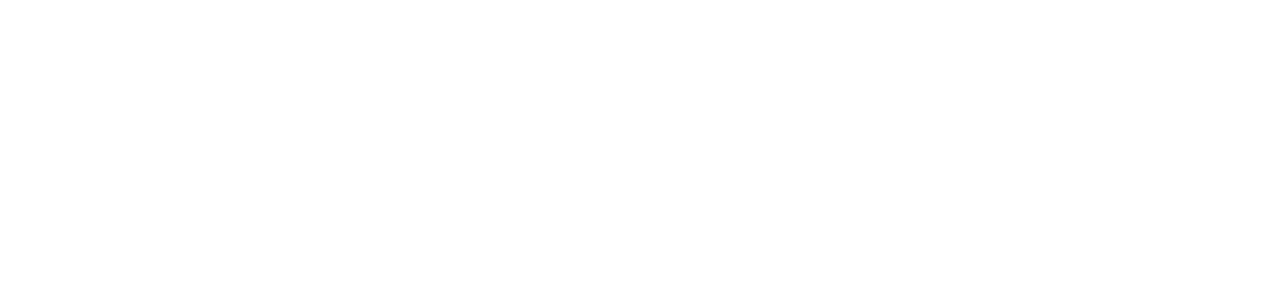
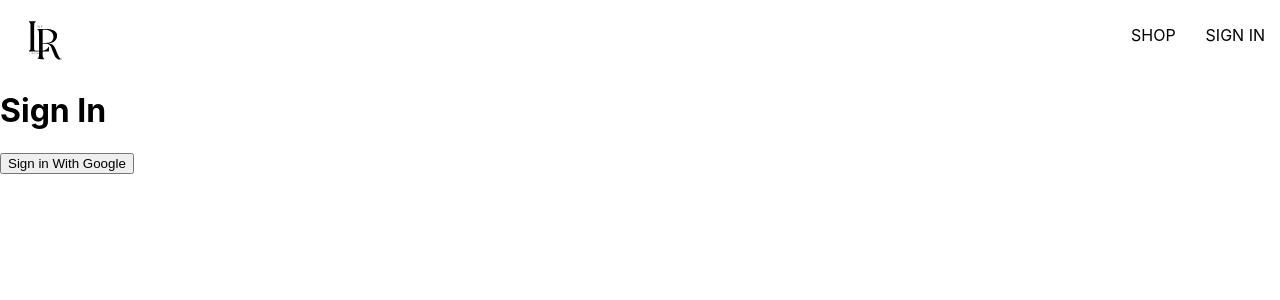
Before and after one commit to lyndonreyjb/project1, a React (Create React App) app: page /sign-in in a window 1280 px wide. Before the commit this address had no page. Shown: the top 300 px of the page. Built offline with nearby package versions, Linux system fonts and the light colour scheme.

Commit message:
added firebase library

```diff
--- a/package.json
+++ b/package.json
@@ -6,6 +6,7 @@
     "@testing-library/jest-dom": "^5.16.5",
     "@testing-library/react": "^13.4.0",
     "@testing-library/user-event": "^13.5.0",
+    "firebase": "^9.17.2",
     "react": "^18.2.0",
     "react-dom": "^18.2.0",
     "react-router-dom": "^6.8.2",
--- a/src/App.js
+++ b/src/App.js
@@ -1,6 +1,7 @@
 import Home from "./components/routes/home/home.component";
 import Navigation from "./components/routes/navigation/navigation.component";
 import { Routes, Route } from "react-router-dom";
+import SignIn from "./components/routes/sign-in/sign-in.component";
 
 const Shop = () => {
   return <h1>I am the shop page</h1>;
@@ -12,6 +13,7 @@
       <Route path="/" element={<Navigation />}>
         <Route index element={<Home />} />
         <Route path="shop" element={<Shop />} />
+        <Route path="sign-in" element={<SignIn />} />
       </Route>
     </Routes>
   );
--- a/src/components/routes/navigation/navigation.component.jsx
+++ b/src/components/routes/navigation/navigation.component.jsx
@@ -12,7 +12,10 @@
         </Link>
         <div className="link-tags">
           <Link className="nav-link-tags" to="/shop">
-            Shop
+            SHOP
+          </Link>
+          <Link className="nav-link-tags" to="/sign-in">
+            SIGN IN
           </Link>
         </div>
       </div>
--- a/src/components/routes/navigation/navigation.styles.scss
+++ b/src/components/routes/navigation/navigation.styles.scss
@@ -3,15 +3,11 @@
     width: 100%;
     display: flex;
     justify-content: space-between;
-    margin-bottom: 25px;
+    margin-bottom: 10px;
 
     .logo-link {
         height: 100%;
-        width: 70px;
-        .logo{
-            padding: 10px;
-            height: 100%;
-        }
+        padding: 10px;
     }
 
     .link-tags{
--- /dev/null
+++ b/src/components/routes/sign-in/sign-in.component.jsx
@@ -0,0 +1,17 @@
+import { signInWithGooglePopup } from "../../../utils/firebase/firebase.utils";
+import { createUserDocumentFromAuth } from "../../../utils/firebase/firebase.utils";
+const SignIn = () => {
+  const logGoogleUser = async () => {
+    const { user } = await signInWithGooglePopup();
+    const userDocRef = await createUserDocumentFromAuth(user);
+  };
+
+  return (
+    <div>
+      <h1>Sign In</h1>
+      <button onClick={logGoogleUser}>Sign in With Google</button>
+    </div>
+  );
+};
+
+export default SignIn;
--- /dev/null
+++ b/src/utils/firebase/firebase.utils.js
@@ -0,0 +1,54 @@
+// Import the functions you need from the SDKs you need
+import { initializeApp } from "firebase/app";
+import {
+  getAuth,
+  signInWithRedirect,
+  signInWithPopup,
+  GoogleAuthProvider,
+} from "firebase/auth";
+import { getFirestore, doc, getDoc, setDoc } from "firebase/firestore";
+//import { getFirestore, doc, getDoc, setDoc } from "firebase/firestore";
+// Your web app's Firebase configuration
+const firebaseConfig = {
+  apiKey: "AIzaSyCWhKlo7kwPVhASQbSe6gAPncf5VFF1Q_Q",
+  authDomain: "ecommerce-site-87ea0.firebaseapp.com",
+  projectId: "ecommerce-site-87ea0",
+  storageBucket: "ecommerce-site-87ea0.appspot.com",
+  messagingSenderId: "172323071644",
+  appId: "1:172323071644:web:17ce7ae0f76a3e4988ef59",
+};
+
+const firebaseApp = initializeApp(firebaseConfig);
+
+const provider = new GoogleAuthProvider();
+
+provider.setCustomParameters({
+  prompt: "select_account",
+});
+
+export const auth = getAuth();
+export const signInWithGooglePopup = () => signInWithPopup(auth, provider);
+
+export const db = getFirestore();
+
+export const createUserDocumentFromAuth = async (userAuth) => {
+  const userDocRef = doc(db, "users", userAuth.uid);
+
+  const userSnapshot = await getDoc(userDocRef);
+
+  if (!userSnapshot.exists()) {
+    const { displayName, email } = userAuth;
+    const createdAt = new Date();
+
+    try {
+      await setDoc(userDocRef, {
+        displayName,
+        email,
+        createdAt,
+      });
+    } catch (error) {
+      console.log("error creating the user", error.message);
+    }
+  }
+  return userDocRef;
+};
```
Also changed, not shown: src/assets/Logo.svg, src/index.scss (line endings or trailing spaces), 1 other file (tests, documents, lock files or other folders).
